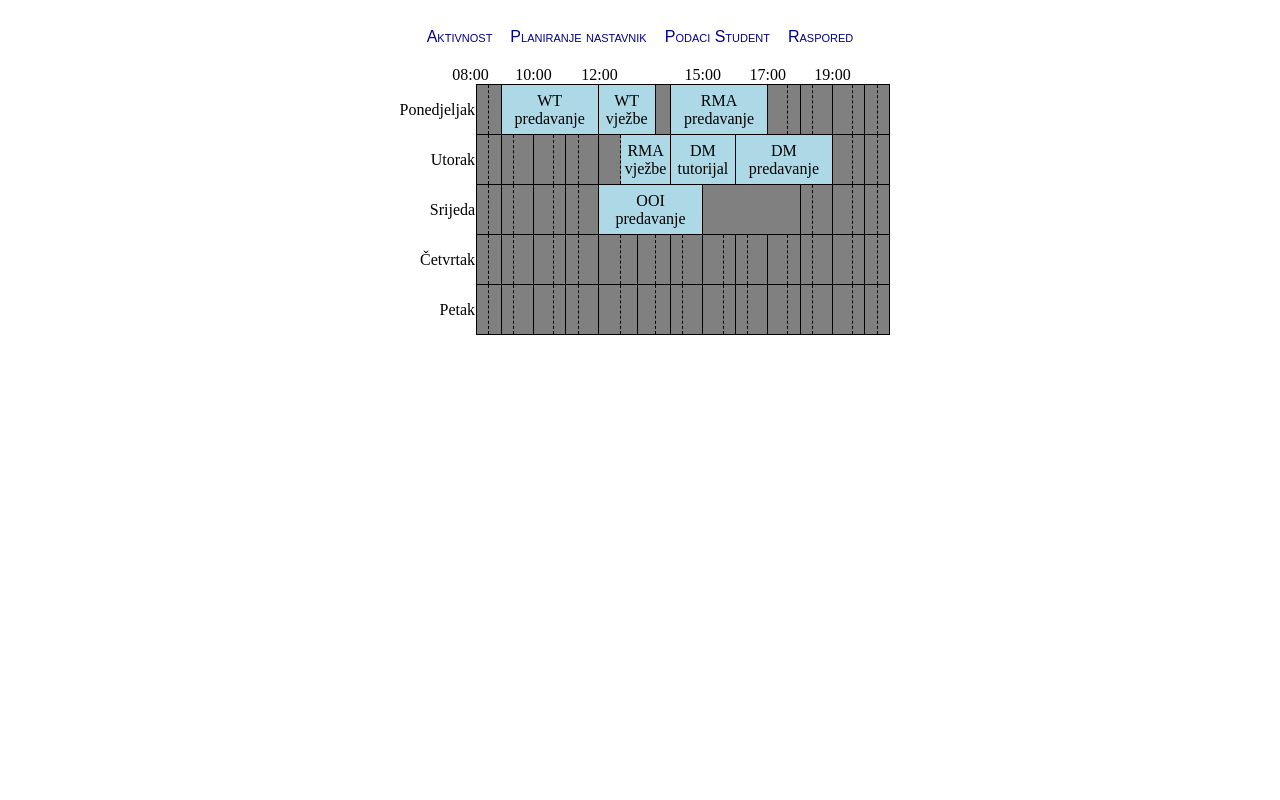
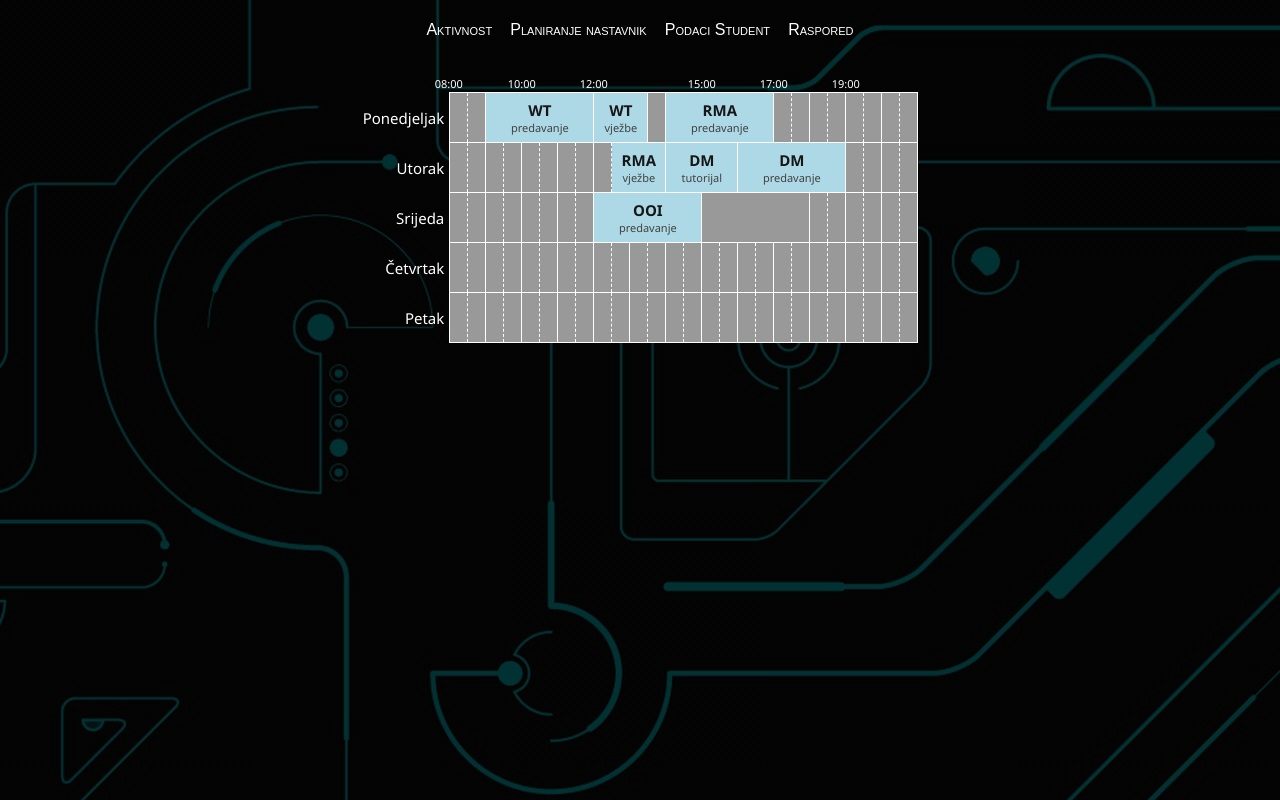
Before and after one commit to akarahasan3/faculty-organizer, a plain HTML site: page raspored.html in a window 1280 px wide. Drawn offline with Linux system fonts and the light colour scheme.

Commit message:
Estetske prepravke

```diff
--- a/css/aktivnost.css
+++ b/css/aktivnost.css
@@ -3,20 +3,24 @@ body{
 }
 p{
     margin: 0;
-    font-size: 8px;
+    font-size: 12px;
 }
 h3{
     margin-top: 0px;
 }
 fieldset{
     display: inline-block;
-    border: solid 1px darkblue;
+    border: solid 1px white;
     border-radius: 10px;
     text-align: center;
     font-family: Arial, Helvetica, sans-serif;
     padding: 32px;
     position: relative;
     bottom: 0;
+    transition: border-color 0.5s;
+}
+fieldset:hover{
+    border-color: cyan;
 }
 fieldset:nth-child(odd){
     border-radius: 22px;
@@ -26,15 +30,19 @@ fieldset:nth-child(2){
     height: 125px;
 }
 #aktivnosti{
-    width: 508px;
+    width: 617px;
     height: 250px;
     margin: 0 auto;
 }
 legend{
-    font-size: 10px;
+    font-size: 13px;
 }
 legend, h3, p{
-    color: darkblue;
+    color: white;
+    transition: color 0.5s;
+}
+legend:hover, h3:hover, p:hover{
+    color: cyan;
 }
 @media (max-width: 600px){
     fieldset{
--- /dev/null
+++ b/css/body.css
@@ -0,0 +1,6 @@
+body{
+    font-family: 'Segoe UI', Tahoma, Geneva, Verdana, sans-serif;
+    background-image: url("../pozadina.jpg");
+    background: linear-gradient(rgba(0,0,0,0.8), rgba(0,0,0,0.8)), url("../pozadina.jpg");
+    color: white;
+}
--- a/css/navigacija.css
+++ b/css/navigacija.css
@@ -1,11 +1,12 @@
 nav{
     width: max-content;
     margin: 0 auto;
-    padding: 20px;
+    padding: 10px;
+    margin-bottom: 25px;
 }
 a{
     font-family: Arial, Helvetica, sans-serif;
-    color: darkblue;
+    color: white;
     font-variant: small-caps;
     padding: 0px 7px;
     text-decoration: none;
@@ -13,8 +14,7 @@ a{
     display: inline-block;
 }
 a:hover{
-    font-weight: bold;
-    color: cyan;
+    color: rgb(53, 41, 219);
 }
 @media (max-width: 600px){
     a{
--- a/css/planiranjeNastavnik.css
+++ b/css/planiranjeNastavnik.css
@@ -1,13 +1,42 @@
+body{
+    font-family: 'Segoe UI', Tahoma, Geneva, Verdana, sans-serif;
+    background-image: url("../pozadina.jpg");
+    background: linear-gradient(rgba(0,0,0,0.8), rgba(0,0,0,0.8)), url("../pozadina.jpg");
+    color: white;
+}
 select, input{
     width: 150px;
     margin: 0 auto;
+    background: none;
+    color:white;
+    border: none;
+    border-bottom: solid 1px white;
+    border-right: solid 1px white;
+    transition: border-bottom 0.4s, border-radius 0.2s linear, border-right 0.7s, color 0.4s;
+}
+select:hover, input:hover{
+    border-bottom: solid 1px rgb(30, 2, 190);
+    border-right: solid 1px rgb(30, 2, 190);
+    background: none;
+    color: rgb(53, 41, 219);
+    border-radius: 0px 0px 5px 0px;
 }
 td:first-child{
     text-align: right;
+    transition: color 0.4s;
+}
+tr:hover>td{
+    color: rgb(53, 41, 219);
+}
+td{
+    padding-bottom: 10px;
 }
 table{
     width: 400px;
     margin: 0 auto;
+    border: solid 1px grey;
+    border-radius: 15px;
+    border-top: none;
 }
 @media (max-width: 600px){
     table, td{
--- a/css/podaciStudent.css
+++ b/css/podaciStudent.css
@@ -1,14 +1,15 @@
 table{
     border-collapse: collapse;
-    font-family: Arial, Helvetica, sans-serif;
     margin: 0 auto;
 }
 td{
-    border: solid 1px black;
+    border: solid 1px white;
     text-align: center;
     width: 130px;
     height: 35px;
+    transition: color 0.5s;
 }
 tr:hover{
-    border: solid 2px black;
+    border: solid 2px white;
+    color: cyan;
 }
--- a/css/raspored.css
+++ b/css/raspored.css
@@ -1,37 +1,52 @@
+
 td:first-child{
     text-align: right;
     border: none;
+    font-size: 15px;
+    padding-right: 5px;
 }
 
 tr:first-child>td{
     border: none;
     height: 7px;
+    background-color: transparent;
+    font-size: 11px;
+}
+h4{
+    margin: 0px;
+    font-size: 15px;
+    font-weight: bold;
     padding: 0px;
-    background-color: white;
+    color: rgb(22, 22, 22);
 }
-
+p{
+    margin: 0px;
+    font-size: 11px;
+    padding: 0px;
+    color: rgb(65, 65, 65);
+}
 td{
     text-align: center;
-    width: 8px;
+    width: 15px;
     height: 50px;
+    box-sizing: unset;
 }
 td:nth-child(even){
-    border-right: dashed 1px black;
-    border-left: solid 1px black;
-    border-top: solid 1px black;
-    border-bottom: solid 1px black;
-    background-color: grey;
+    border-right: dashed 1px white;
+    border-left: solid 1px white;
+    border-top: solid 1px white;
+    border-bottom: solid 1px white;
+    background-color: rgb(153, 153, 153);
 }
 td:nth-child(2n+3){
-    border-top: solid 1px black;
-    border-bottom: solid 1px black;
-    background-color: grey;
+    border-top: solid 1px white;
+    border-bottom: solid 1px white;
+    background-color:rgb(153, 153, 153);
 }
 td:last-child{
-    border-right: solid 1px black;
+    border-right: solid 1px white;
 }
 table{
-    width: 500px;
     margin: 0 auto;
     border-collapse: collapse;
 }
--- a/raspored.html
+++ b/raspored.html
@@ -5,6 +5,7 @@
     <title>Raspored</title>
     <link rel="stylesheet" href="css/raspored.css">
     <link rel="stylesheet" href="css/navigacija.css">
+    <link rel="stylesheet" href="css/body.css">
 </head>
 <body>
     <div>
@@ -34,10 +35,10 @@
             <td>Ponedjeljak</td>
             <td id="prazan"></td>
             <td id="prazan"></td>
-            <td id="pred"  colspan="6" style="border-right: solid 1px black; background-color: lightblue;">WT predavanje</td>
-            <td id="vjezbe" colspan="3" style="border-right: dashed 1px black;">WT vježbe</td>
+            <td id="pred"  colspan="6" style="border-right: solid 1px white; background-color: lightblue;"><h4>WT</h4><p>predavanje</p></td>
+            <td id="vjezbe" colspan="3" style="border-right: dashed 1px white;"><h4>WT</h4><p>vježbe</p></td>
             <td id="prazan"></td>
-            <td id="pred" colspan="6" style="border-left: solid 1px black;">RMA predavanje</td>
+            <td id="pred" colspan="6" style="border-left: solid 1px white;"><h4>RMA</h4><p>predavanje</p></td>
             <td id="prazan"></td>
             <td id="prazan"></td>
             <td id="prazan"></td>
@@ -58,9 +59,9 @@
             <td id="prazan"></td>
             <td id="prazan"></td>
             <td id="prazan"></td>
-            <td id="vjezbe" colspan="3">RMA vježbe</td>
-            <td id="tut" colspan="4" style="border-right: solid 1px black;">DM tutorijal</td>
-            <td id="pred" colspan="6" style="border-right: dashed 1px black;">DM predavanje</td>
+            <td id="vjezbe" colspan="3"><h4>RMA</h4><p>vježbe</p></td>
+            <td id="tut" colspan="4" style="border-right: solid 1px white;"><h4>DM</h4><p>tutorijal</p></td>
+            <td id="pred" colspan="6" style="border-right: dashed 1px white;"><h4>DM</h4><p>predavanje</p></td>
             <td id="prazan"></td>
             <td id="prazan"></td>
             <td id="prazan"></td>
@@ -76,7 +77,7 @@
             <td id="prazan"></td>
             <td id="prazan"></td>
             <td id="prazan"></td>
-            <td id="pred" colspan="6" style="border-right: solid 1px black;">OOI predavanje</td>
+            <td id="pred" colspan="6" style="border-right: solid 1px white;"><h4>OOI</h4><p>predavanje</p></td>
             <td id="prazan" colspan="6"></td>
             <td id="prazan"></td>
             <td id="prazan"></td>
```
Also changed, not shown: aktivnost.html (+1 -0 lines), planiranjeNastavnik.html (+2 -1 lines), podaciStudent.html (+1 -0 lines), pozadina.jpg (added).
